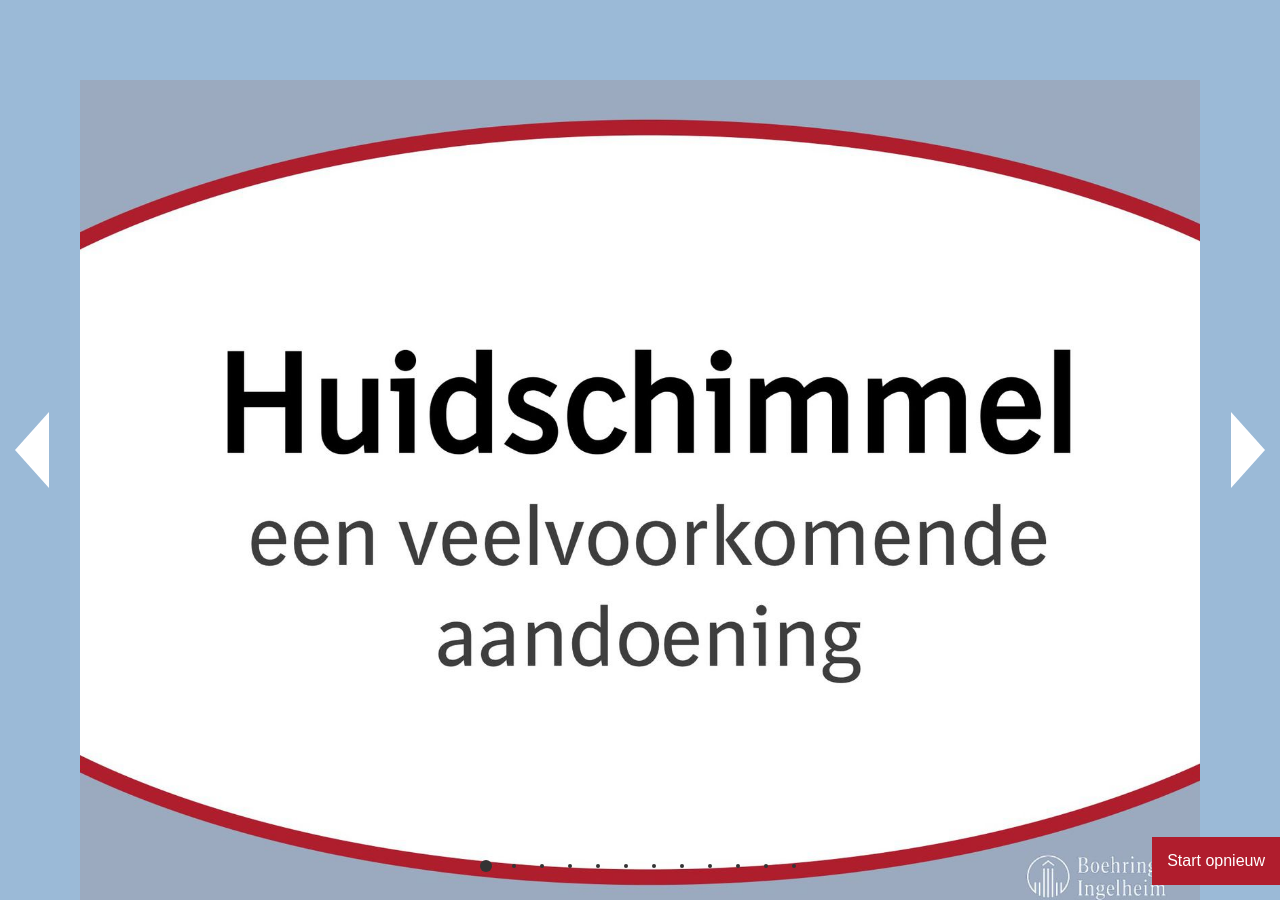
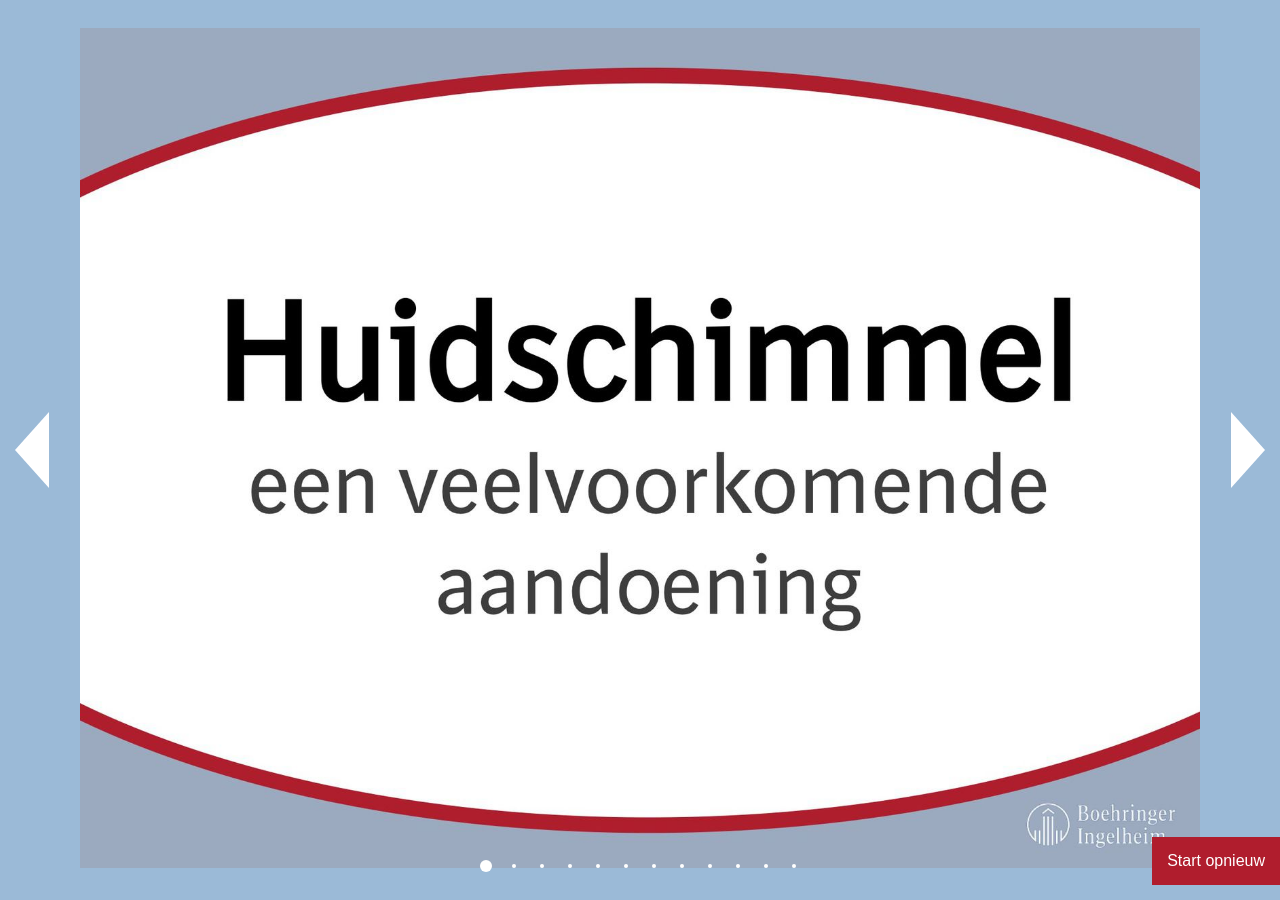
Before and after one commit to StudioAlloy/huidschimmel-bij-paarden, a Jekyll site: the page built from slides.html, in a window 1280 px wide. Built offline with Jekyll 4.4.1, drawn with Linux system fonts in a browser that asks for light colours; nearby versions of some CDN libraries.

Commit message:
fixed center slides

```diff
--- a/_sass/_base.scss
+++ b/_sass/_base.scss
@@ -14,13 +14,13 @@ min-height: 100vh;
 }
 img {
   width: 100%;
-  padding: 80px;
+  padding: 0 80px;
 }
 .section {
   background: #9bbad7;
 }
 #fp-nav ul li a span, .fp-slidesNav ul li a span {
-  background: #fff;
+  background: #fff !important;
 }
 .alloy-fixed {
   position: fixed;
```
